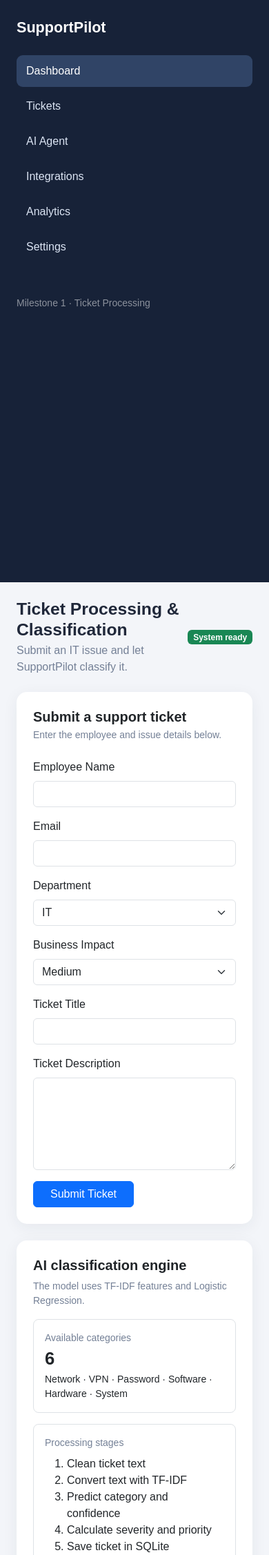
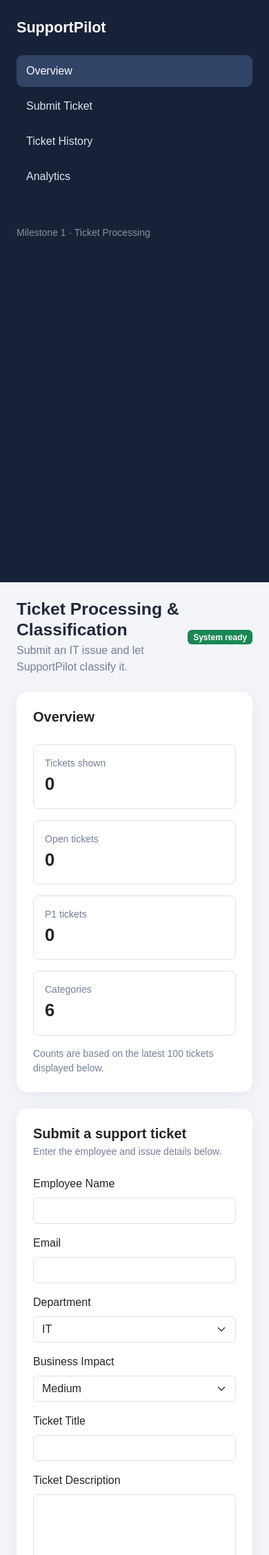
Before and after one commit to liz-ab/SupportPilot, a Flask app: page / in a window 390 px wide. Shown: the top 2254 px of the page at 69% size. Run offline with Flask 3, Linux system fonts and the light colour scheme; data that the repository does not hold is empty.

Commit message:
Add ticket analytics visualizations

```diff
--- /dev/null
+++ b/static/analytics.js
@@ -0,0 +1,24 @@
+// Small, separate visualization layer. It reads the ticket list supplied by Flask.
+(function () {
+  const dataElement = document.getElementById('ticket-data');
+  if (!dataElement || typeof Chart === 'undefined') return;
+  const tickets = JSON.parse(dataElement.textContent || '[]');
+  const countBy = (field, order) => {
+    const counts = {};
+    tickets.forEach(ticket => { counts[ticket[field]] = (counts[ticket[field]] || 0) + 1; });
+    const labels = order || Object.keys(counts).sort();
+    return { labels, values: labels.map(label => counts[label] || 0) };
+  };
+  const makeChart = (id, type, summary) => {
+    const canvas = document.getElementById(id);
+    if (!canvas) return;
+    new Chart(canvas, {
+      type,
+      data: { labels: summary.labels, datasets: [{ label: 'Tickets', data: summary.values }] },
+      options: { responsive: true, maintainAspectRatio: true, plugins: { legend: { display: type !== 'bar' } } }
+    });
+  };
+  makeChart('categoryChart', 'bar', countBy('category', ['Network', 'VPN', 'Password', 'Software', 'Hardware', 'System']));
+  makeChart('priorityChart', 'doughnut', countBy('priority', ['P1', 'P2', 'P3', 'P4']));
+  makeChart('severityChart', 'bar', countBy('severity', ['Critical', 'High', 'Medium', 'Low']));
+})();
--- a/templates/index.html
+++ b/templates/index.html
@@ -5,16 +5,18 @@
   <meta name="viewport" content="width=device-width, initial-scale=1">
   <title>SupportPilot – AI Ticket Resolution Agent</title>
   <link href="https://cdn.jsdelivr.net/npm/bootstrap@5.3.3/dist/css/bootstrap.min.css" rel="stylesheet">
+  <script src="https://cdn.jsdelivr.net/npm/chart.js"></script>
   <style>
     body{background:#f3f5f9;color:#20283a;font-family:Arial,sans-serif}
     .sidebar{background:#172238;min-height:100vh;color:#dce5f4}
     .brand{font-size:1.35rem;font-weight:700;color:white}
-    .nav-label{padding:11px 14px;border-radius:9px;margin:5px 0;color:#dce5f4}
-    .nav-label.active{background:#304466;color:white}
+    .nav-label{display:block;text-decoration:none;padding:11px 14px;border-radius:9px;margin:5px 0;color:#dce5f4}
+    .nav-label:hover,.nav-label.active{background:#304466;color:white}
     .panel{border:0;border-radius:15px;box-shadow:0 5px 22px #1d2c4410}
     .muted{color:#748096}
     .metric{font-size:1.6rem;font-weight:700}
     .result-pill{font-weight:700}
+    section[id],div[id]{scroll-margin-top:20px}
   </style>
 </head>
 <body>
@@ -22,16 +24,14 @@
   <div class="row">
     <aside class="col-md-2 sidebar p-4">
       <div class="brand mb-4">SupportPilot</div>
-      <div class="nav-label active">Dashboard</div>
-      <div class="nav-label">Tickets</div>
-      <div class="nav-label">AI Agent</div>
-      <div class="nav-label">Integrations</div>
-      <div class="nav-label">Analytics</div>
-      <div class="nav-label">Settings</div>
+      <a class="nav-label active" href="#overview">Overview</a>
+      <a class="nav-label" href="#submit-ticket">Submit Ticket</a>
+      <a class="nav-label" href="#ticket-history">Ticket History</a>
+      <a class="nav-label" href="#analytics">Analytics</a>
       <p class="small mt-5 text-white-50">Milestone 1 · Ticket Processing</p>
     </aside>
     <main class="col-md-10 p-4 p-lg-5">
-      <div class="d-flex justify-content-between align-items-center mb-4">
+      <div id="overview" class="d-flex justify-content-between align-items-center mb-4">
         <div><h2 class="fw-bold mb-1">Ticket Processing & Classification</h2><div class="muted">Submit an IT issue and let SupportPilot classify it.</div></div>
         <span class="badge text-bg-success">System ready</span>
       </div>
@@ -47,8 +47,18 @@
         </div>
       </div>
       {% endif %}
+      <section class="card panel p-4 mb-4" id="overview-summary">
+        <h5 class="fw-bold">Overview</h5>
+        <div class="row g-3 mt-1">
+          <div class="col-md-3"><div class="border rounded-3 p-3"><div class="muted small">Tickets shown</div><div class="metric">{{ tickets|length }}</div></div></div>
+          <div class="col-md-3"><div class="border rounded-3 p-3"><div class="muted small">Open tickets</div><div class="metric">{{ tickets|selectattr('status','equalto','Open')|list|length }}</div></div></div>
+          <div class="col-md-3"><div class="border rounded-3 p-3"><div class="muted small">P1 tickets</div><div class="metric">{{ tickets|selectattr('priority','equalto','P1')|list|length }}</div></div></div>
+          <div class="col-md-3"><div class="border rounded-3 p-3"><div class="muted small">Categories</div><div class="metric">6</div></div></div>
+        </div>
+        <p class="muted small mt-3 mb-0">Counts are based on the latest 100 tickets displayed below.</p>
+      </section>
       <div class="row g-4">
-        <section class="col-lg-7">
+        <section class="col-lg-7" id="submit-ticket">
           <div class="card panel p-4">
             <h5 class="fw-bold mb-1">Submit a support ticket</h5>
             <p class="muted small mb-4">Enter the employee and issue details below.</p>
@@ -74,7 +84,12 @@
           </div>
         </section>
       </div>
-      <section class="card panel p-4 mt-4">
+      <section class="card panel p-4 mt-4" id="analytics">
+        <h5 class="fw-bold">Ticket Analytics</h5><p class="muted small">Visual summary of the latest tickets stored by SupportPilot.</p>
+        <div class="row g-4"><div class="col-lg-6"><h6 class="fw-bold">Tickets by Category</h6><canvas id="categoryChart"></canvas></div><div class="col-lg-6"><h6 class="fw-bold">Tickets by Priority</h6><canvas id="priorityChart"></canvas></div></div>
+        <div class="row g-4 mt-2"><div class="col-lg-6"><h6 class="fw-bold">Tickets by Severity</h6><canvas id="severityChart"></canvas></div></div>
+      </section>
+      <section class="card panel p-4 mt-4" id="ticket-history">
         <div class="d-flex justify-content-between"><h5 class="fw-bold">Ticket history</h5><span class="muted small">Latest 100 tickets</span></div>
         <div class="table-responsive mt-2">
           <table class="table align-middle">
@@ -87,5 +102,8 @@
     </main>
   </div>
 </div>
+<script id="ticket-data" type="application/json">{{ tickets|tojson }}</script>
+<script src="{{ url_for('static', filename='analytics.js') }}"></script>
+{% if result %}<script>window.addEventListener('load',()=>document.getElementById('analytics').scrollIntoView({behavior:'smooth'}));</script>{% endif %}
 </body>
 </html>
```
